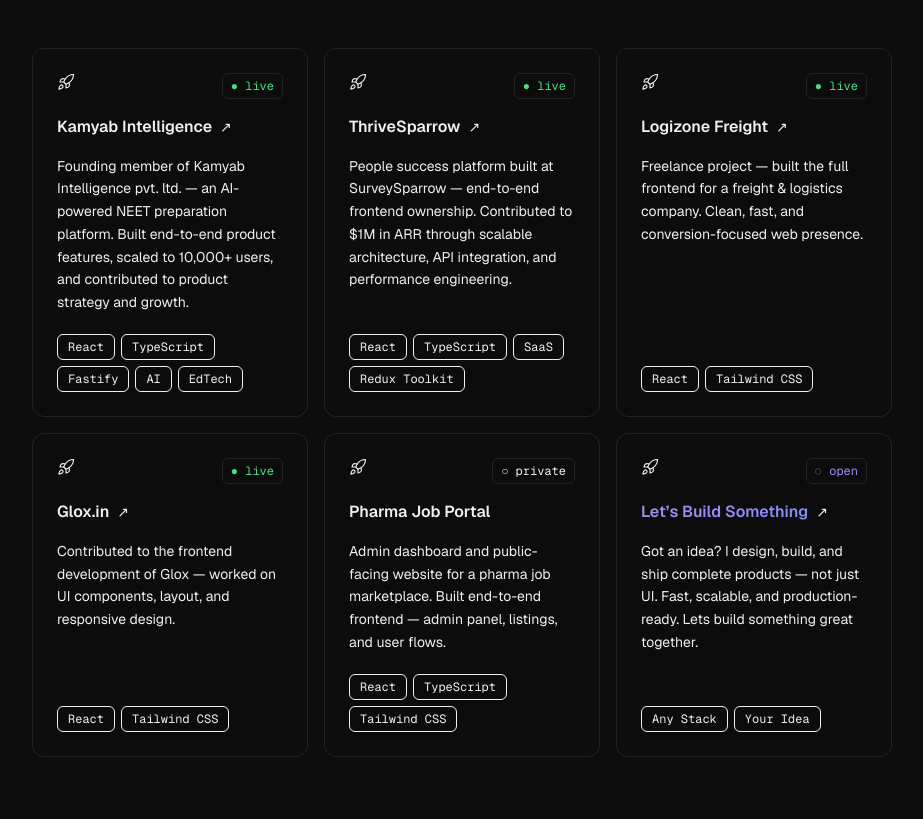
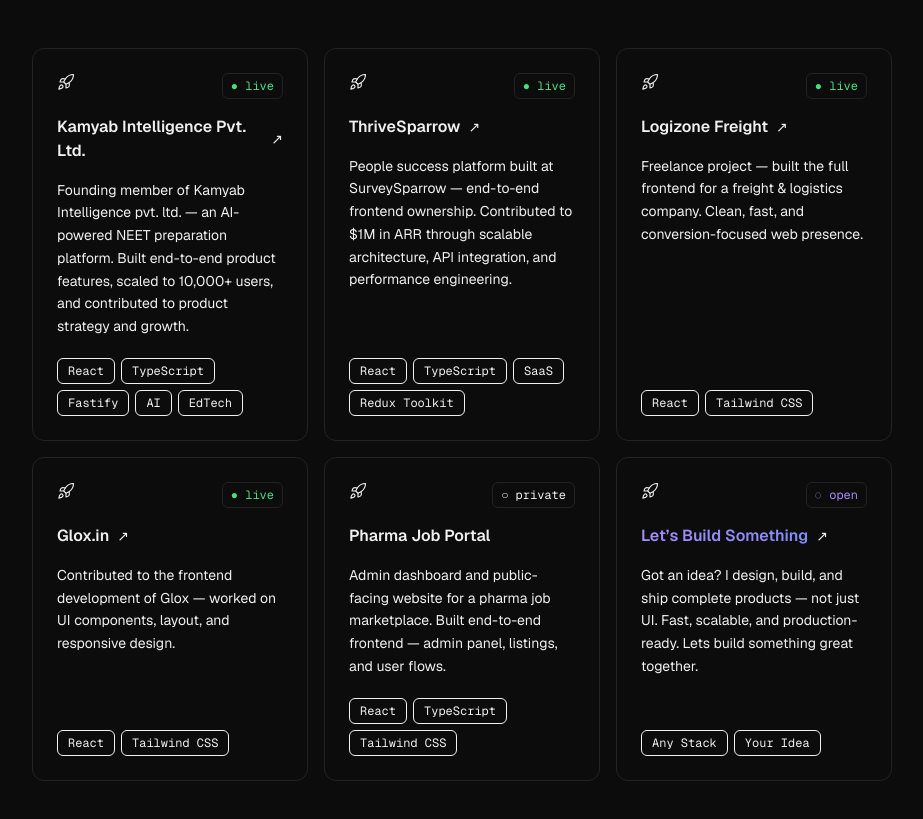
Before and after one commit to NasikhCL/personal-portfolio-website, a Next.js app: page / in a window 1280 px wide. Shown: the part 3291-4110 px from the top of the page, without its empty margins (48-971 px from the left). Built offline with nearby package versions, Linux system fonts and the light colour scheme.

Commit message:
latest job update

```diff
--- a/data/portfolio.ts
+++ b/data/portfolio.ts
@@ -107,7 +107,7 @@
 
 export const projects = [
   {
-    title: "Kamyab Intelligence",
+    title: "Kamyab Intelligence Pvt. Ltd.",
     description:
       "Founding member of Kamyab Intelligence pvt. ltd. — an AI-powered NEET preparation platform. Built end-to-end product features, scaled to 10,000+ users, and contributed to product strategy and growth.",
     link: "https://www.kamyab.io/",
```
